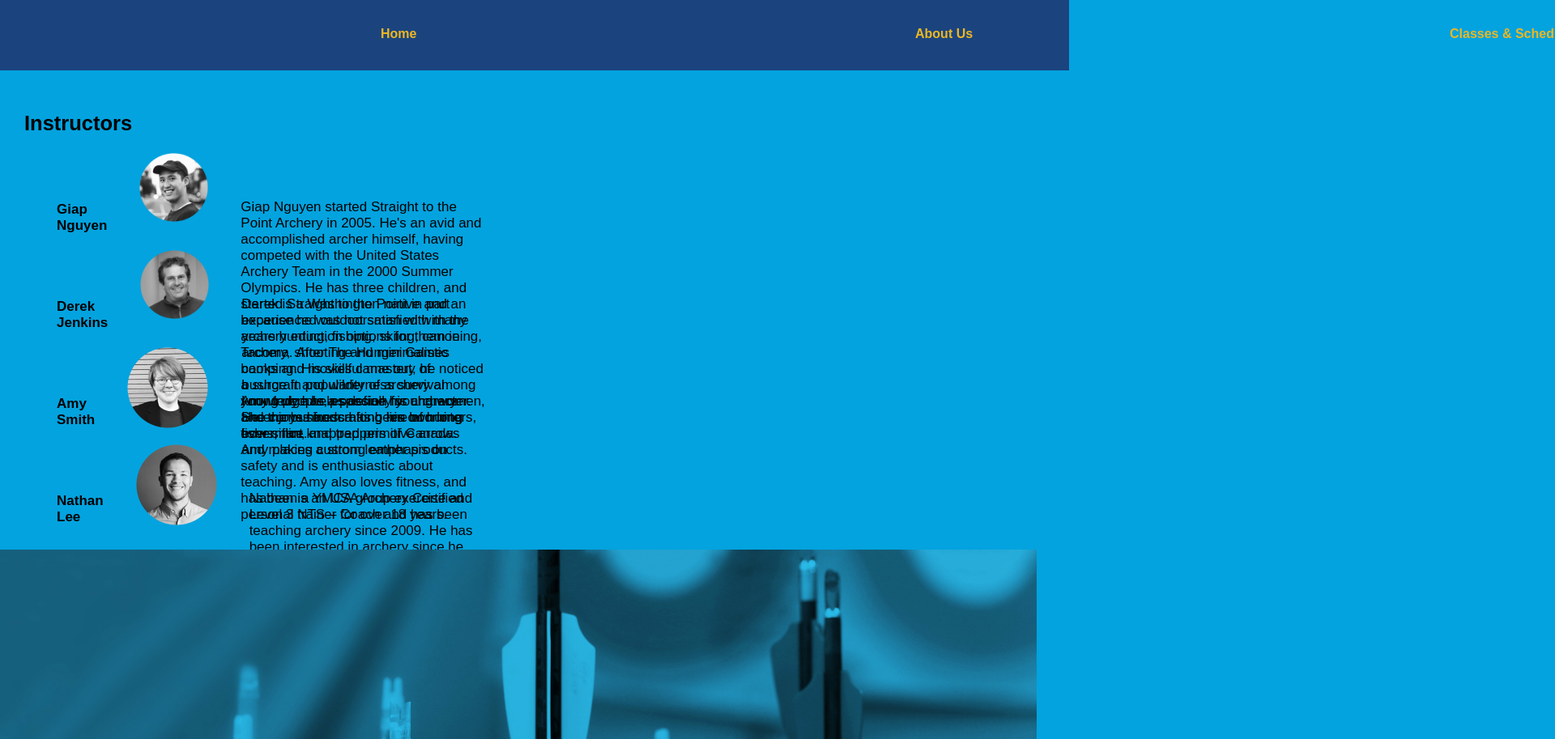
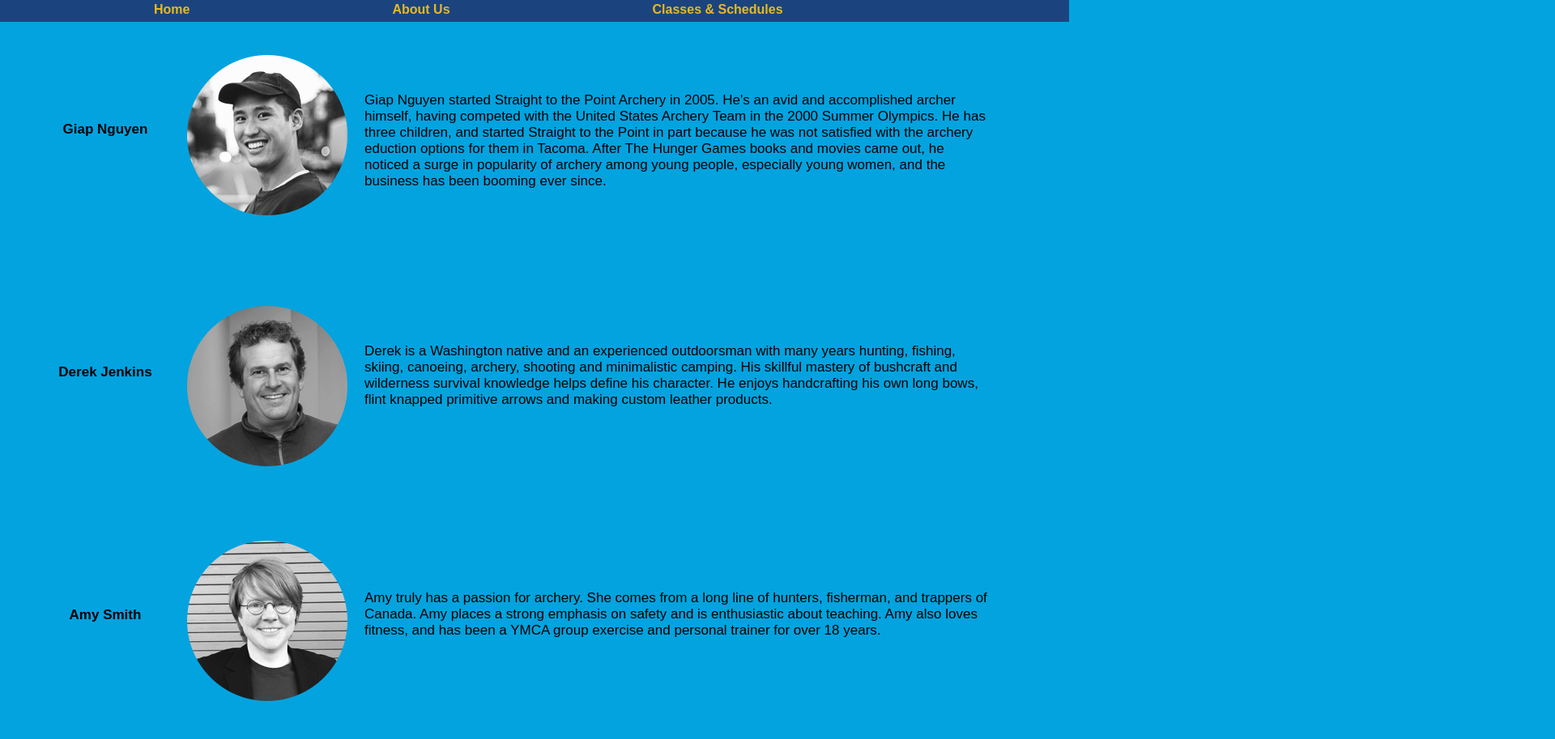
Before and after one commit to suzande/lesson-7-1220, a plain HTML site: page about-us.html in a window 1280 px wide. Shown: the part 265-1178 px from the top of the page at 81% size, 1920 px wide, since content can reach past the window. Drawn offline with Linux system fonts and the light colour scheme.

Commit message:
merged and committed changes

```diff
--- a/about-us.html
+++ b/about-us.html
@@ -11,7 +11,7 @@
 <body class="body">
   <header class="header-tag">
     <img class="header-img" src="images/archeryAcademy-logo-color.png"
-        alt="Archery Academy logo">
+        alt="Archery Academy target with arrow">
     <div class="h1-title">
         <h1>Straight to the Point archery</h1>
           <p>528 Nock Point Lane</p>
@@ -28,37 +28,26 @@
         </ul>
       </nav>
   <main class="main-us">
-    <h2 class="h2-instructors">Instructors</h2>
-    <div class="grid-container-us">
-        <div class="grid-item-1">
-            <h4 class="h4-text">Giap Nguyen</h4>
-            <img class="photo" src="images/instructor-bio-image4.png"
-             alt="Giap Nguyen">
-            <p class="grid-info-1">Giap Nguyen started Straight to the Point Archery in 2005. He's an avid and accomplished archer himself, having competed with the United States Archery Team in the 2000 Summer Olympics. He has three children, and  started Straight to the Point in part because he was not satisfied with the archery eduction options for them in Tacoma. After The Hunger Games books and movies came out, he noticed a surge in popularity of archery among young people, especially young women, and the business has been booming ever since.</p>
-        </div>
-        <div class="grid-item-2" >
-          <h4 class="h4-text">Derek Jenkins</h4>
-          <img class="photo" src="images/instructor-bio-image1.png"
-               alt="Derek Jenkins">
-          <p class="grid-info-2">Derek is a Washington native and an experienced outdoorsman with many years hunting, fishing, skiing, canoeing, archery, shooting and minimalistic camping. His skillful mastery of bushcraft and wilderness survival knowledge helps define his character. He enjoys handcrafting his own long bows, flint knapped primitive arrows and making custom leather products.</p>
-       </div>
-       <div class="grid-item-3">
-        <h4 class="h4-text">Amy Smith</h4>
-          <img src="images/instructor-bio-image2.png"
-            alt="Amy Smith">
-          <p class="grid-info-3">Amy truly has a passion for archery. She comes from a long line of hunters, fisherman, and trappers of Canada. Amy  places a strong emphasis on safety and is enthusiastic about teaching. Amy also loves fitness, and  has been a YMCA group exercise and personal trainer for over 18 years.</p>
-      </div>
-      <div class="grid-item-4">
-        <h4 class="h4-text">Nathan Lee</h4>
-            <img src="images/instructor-bio-image3.png"
-              alt="Nathan Lee">
-            <p class="grid-info-4">Nathan is an USA Archery Certified Level 3 NTS – Coach and has been teaching archery since 2009. He has been interested in archery since he nocked his first arrow while a Boy Scout at Scout camp. Nathan has many years of experience teaching people of all ages, experience gained as a Martial Arts Instructor and Studio Manager.</p>
-      </div>
-  </div>
+            <h4 class="grid-item-1">Giap Nguyen</h4>
+              <img class="grid-item-2" src="images/instructor-bio-image4.png"
+               alt="Photo of Giap Nguyen the lead instructor at the Academy">
+              <p class="grid-item-3">Giap Nguyen started Straight to the Point Archery in 2005. He's an avid and accomplished archer himself, having competed with the United States Archery Team in the 2000 Summer Olympics. He has three children, and  started Straight to the Point in part because he was not satisfied with the archery eduction options for them in Tacoma. After The Hunger Games books and movies came out, he noticed a surge in popularity of archery among young people, especially young women, and the business has been booming ever since.</p>
+          <h4 class="grid-item-4">Derek Jenkins</h4>
+          <img class="grid-item-5" src="images/instructor-bio-image1.png"
+               alt="Photo of Derek Jenkins an instructor at the Academy">
+          <p class="grid-item-6">Derek is a Washington native and an experienced outdoorsman with many years hunting, fishing, skiing, canoeing, archery, shooting and minimalistic camping. His skillful mastery of bushcraft and wilderness survival knowledge helps define his character. He enjoys handcrafting his own long bows, flint knapped primitive arrows and making custom leather products.</p>
+        <h4 class="grid-item-7">Amy Smith</h4>
+          <img class="grid-item-8" src="images/instructor-bio-image2.png"
+            alt="Photo of Amy Smith an instructor at the Academy">
+          <p class="grid-item-9">Amy truly has a passion for archery. She comes from a long line of hunters, fisherman, and trappers of Canada. Amy  places a strong emphasis on safety and is enthusiastic about teaching. Amy also loves fitness, and  has been a YMCA group exercise and personal trainer for over 18 years.</p>
+        <h4 class="grid-item-10">Nathan Lee</h4>
+            <img class="grid-item-11" src="images/instructor-bio-image3.png"
+              alt="Photo of Nathan Lee an instructor at the Academy">
+            <p class="grid-item-12">Nathan is an USA Archery Certified Level 3 NTS – Coach and has been teaching archery since 2009. He has been interested in archery since he nocked his first arrow while a Boy Scout at Scout camp. Nathan has many years of experience teaching people of all ages, experience gained as a Martial Arts Instructor and Studio Manager.</p>
 </main>
   <footer  class="footer-center" >
     <img class="footer-img" src="images/footerimage.jpg"
-      alt="Image at base of page">
+      alt="Academy Footer Image showing arrows">
   </footer>
 </body>
 </html>
--- a/styles/lesson-7-css.css
+++ b/styles/lesson-7-css.css
@@ -7,23 +7,27 @@
 .header-img {
     display: flex;
     width: 40%;
-    margin-left: 14em;
+    margin-left: 20px;
     border-color: black;
     padding-top: 20px;
     padding-bottom: 30px;
+    padding-left: 30px;
 }
 .h1-title {
     background-color: #ecb722;
     color: #03a3df;
-    padding-left: 200px;
+    padding-left: 80px;
     padding-top: 40px;
     line-height: .8;
 }
 .h2-instructors {
     background-color: #03a3df;
 }
-
-
+.class-schedules {
+    font-style: italic;
+    font-size: 40px;
+    margin-top: 0;
+}
 .nav-wrapper ul{
     list-style-type: none;
     width: 100%;
@@ -35,20 +39,19 @@
 }
 
 .nav-wrapper li a {
-    display: flex;
-    flex-direction: row;
     text-align: center;
     text-decoration: none;
-    color:  #ecb722;
+    color: #ecb722;
     font-weight:  bold;
-    width: 200px;
+    width: 350px;
     line-height: 30px;
     font-size: 16px;
-    margin-left: 400px;
+    margin-left: 0;
+    padding-right: 100px;
+    padding-left: 150px;
 }
-.li-margin {
-    margin: 20px;
-    padding: 10px;
+.li-margin-us {
+    margin: 30px;
 }
 .body {
     font-family: Arial;
@@ -61,19 +64,31 @@
     font-family: 'Roboto Condensed', sans-serif;
     background-color: #03a3df;
 }
-.main-us {
-    margin: 0;
+.main-classes {
+    margin: 20px;
     padding: 30px;
     background-color: #03a3df;
 }
-.main-classes {
-    margin: 0;
-    padding: 0;
+.main-us {
+    display: grid;
+    flex-direction: row;
+    grid-template-rows: 300px 300px 300px 300px;
+    grid-template-columns: 200px 200px 800px;
     background-color: #03a3df;
+    text-align: center;
+    margin-left: 30px;
+}
+/*-- skip to main content --*/
+.hidden {
+    position: relative;
+    left: -10000px;
+    top: auto;
+}
+.hidden:focus {
+    left: 0;
 }
 .footer-center {
     padding: 0;
-    width: 100%;
 }
 .footer-img {
     width: 100%;
@@ -82,79 +97,63 @@
     margin: 0;
     padding: 30px;
 }
-
-.h2-us {
-    height: 15px;
-}
-
-.grid-container-us {
-    display: grid;
-    width: 100%;
-    grid-template-rows: 100px 100px 100px 100px;
-    grid-template-columns: 50% 50%;
-    grid-gap: 20px;
-    background-color: #03a3df;
-}
-.us-list {
-    display: flex;
-    flex-direction: row;
-    width: 10%;
-    margin: 0;
-    padding: 0;
-}
-.li-us {
-    margin: 10px;
-    padding: 30px;
-}
-.h4-text {
-    display: flex;
-    justify-content: space-around;
-    margin-top: 20px;
-    margin-bottom: 20px;
-    padding: 40px;
-
-}
-.photo {
-    margin-bottom: 15px;
-}
-
 .grid-item-1 {
-    display: flex;
     grid-row: 1; grid-column: 1;
+    padding-top: 100px;
     }
 .grid-item-2 {
-    display: flex;
-    grid-row: 2; grid-column: 1;
+    grid-row: 1; grid-column: 2;
+    padding-top: 40px;
 }
 .grid-item-3 {
-    display: flex;
-    grid-row: 3; grid-column: 1;
+    grid-row: 1; grid-column: 3;
+    padding-top: 70px;
+    padding-left: 20px;
+    padding-right: 10px;
+    text-align: left;
 }
 .grid-item-4 {
-    display: flex;
+    grid-row: 2; grid-column: 1;
+    padding-top: 100px;
+}
+.grid-item-5 {
+    grid-row: 2; grid-column: 2;
+    padding-top: 50px;
+}
+.grid-item-6 {
+    grid-row: 2; grid-column: 3;
+    padding-top: 80px;
+    padding-left: 20px;
+    padding-right: 10px;
+    text-align: left;
+}
+.grid-item-7 {
+    grid-row: 3; grid-column: 1;
+    padding-top: 100px;
+    }
+.grid-item-8 {
+    grid-row: 3; grid-column: 2;
+    padding-top: 40px;
+}
+.grid-item-9 {
+    grid-row: 3; grid-column: 3;
+    padding-top: 85px;
+    padding-left: 20px;
+    padding-right: 10px;
+    text-align: left;
+}
+.grid-item-10 {
     grid-row: 4; grid-column: 1;
+    padding-top: 100px;
 }
-.grid-info-1 {
-    display: flex;
-    flex-direction: row;
-    padding: 40px;
-    grid-row: 1; grid-column: 2;
+.grid-item-11 {
+    grid-row: 4; grid-column: 2;
+    padding-top: 40px;
 }
-.grid-info-2 {
-    display: flex;
-    flex-direction: row;
-    padding: 40px;
-    grid-row: 2; grid-column: 2;
+.grid-item-12 {
+    grid-row: 4; grid-column: 3;
+    padding-top: 80px;
+    padding-left: 20px;
+    padding-right: 10px;
+    text-align: left;
 }
-.grid-info-3 {
-    display: flex;
-    flex-direction: row;
-    padding: 40px;
-    grid-row: 3; grid-column: 2;
-}
-.grid-info-4 {
-    display: flex;
-    flex-direction: row;
-    padding: 40px;
-    grid-row: 4; grid-column: 2;
-}
```
Also changed, not shown: classes.html (+13 -5 lines), index.html (+1 -1 lines), 1 other file.
